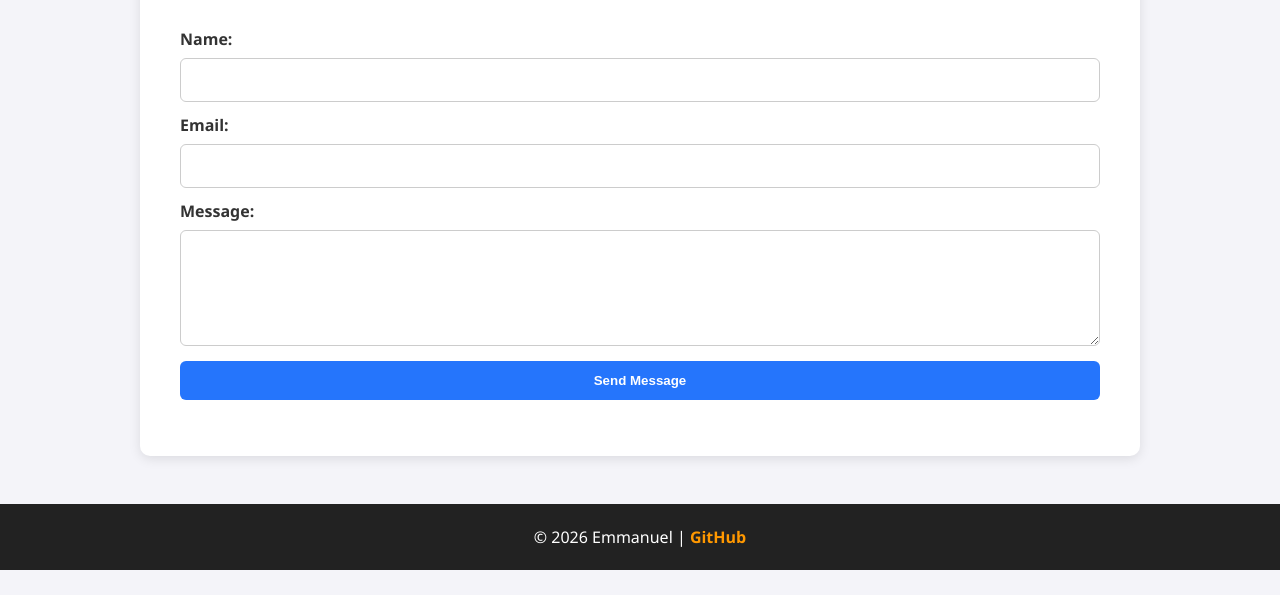
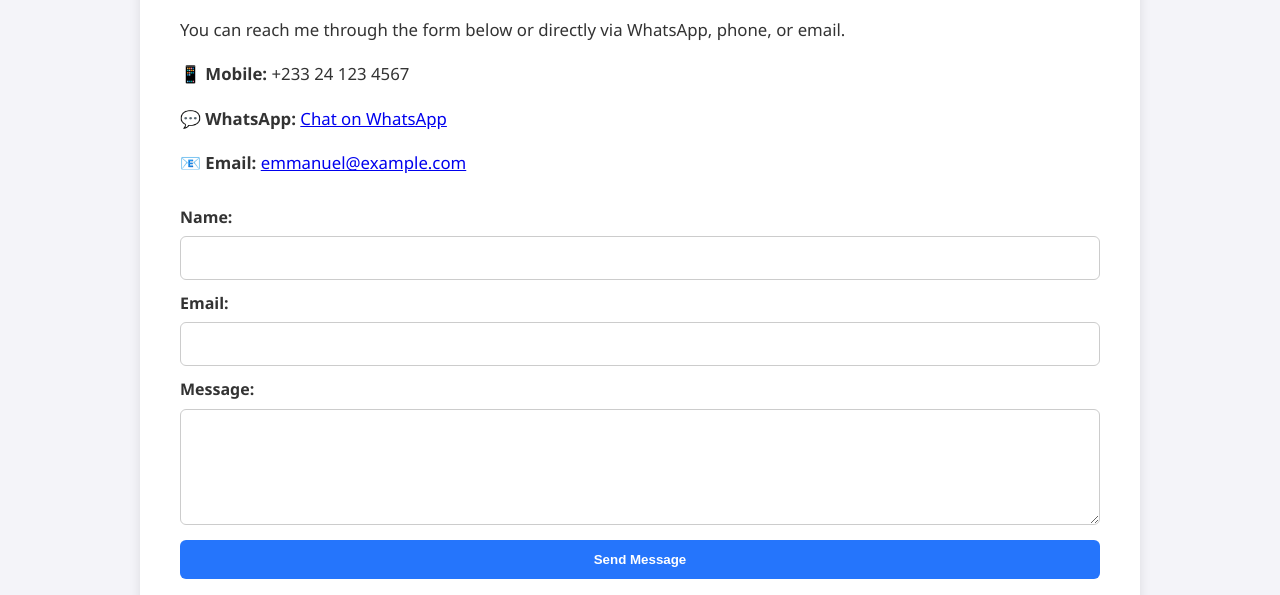
Before and after one commit to Emmanuel-0826/Portfolio, a plain HTML site: page contact.html in a window 1280 px wide. Shown: the part 205-800 px from the top of the page. Drawn offline with Linux system fonts and the light colour scheme.

Commit message:
PORTFOLIO

```diff
--- a/contact.html
+++ b/contact.html
@@ -20,6 +20,15 @@
 
   <section class="content">
     <h1>Contact Me</h1>
+    <p>You can reach me through the form below or directly via WhatsApp, phone, or email.</p>
+
+    <!-- Direct Contact Info -->
+    <div class="contact-info">
+      <p><strong>📱 Mobile:</strong> +233 24 123 4567</p>
+      <p><strong>💬 WhatsApp:</strong> <a href="https://wa.me/233241234567" target="_blank">Chat on WhatsApp</a></p>
+      <p><strong>📧 Email:</strong> <a href="mailto:emmanuel@example.com">emmanuel@example.com</a></p>
+    </div>
+
     <form id="contactForm" class="contact-form">
       <label for="name">Name:</label>
       <input type="text" id="name" name="name" required>
```
